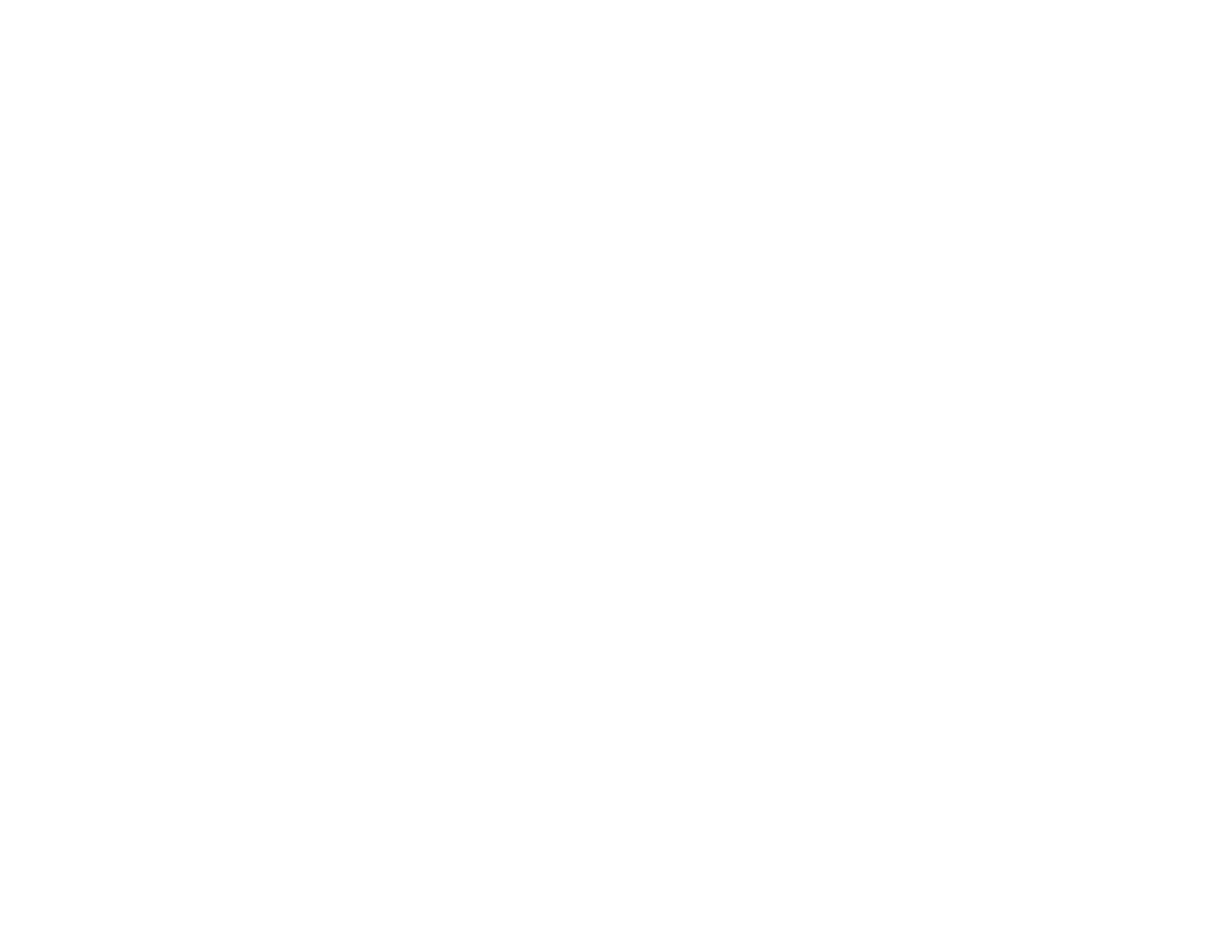
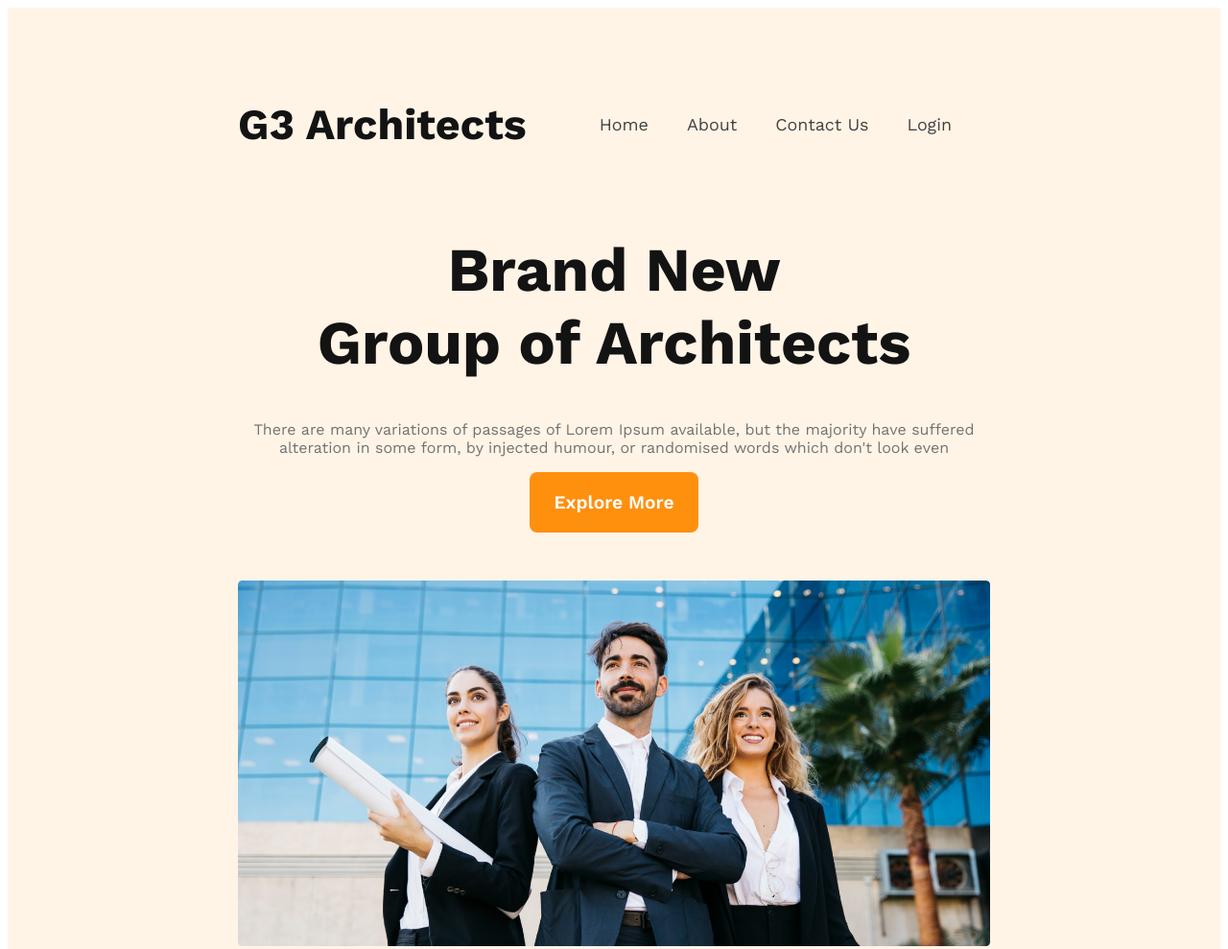
Before and after one commit to rar34/g3-architects, a plain HTML site: page index.html in a window 1280 px wide. Shown: the top 989 px of the page at 96% size. Before the commit the page ends 800 px from the top, so only its background shows below. Drawn offline with nearby package versions, Linux system fonts and the light colour scheme.

Commit message:
added header section

```diff
--- a/index.html
+++ b/index.html
@@ -1,5 +1,6 @@
 <!DOCTYPE html>
 <html lang="en">
+
 <head>
     <meta charset="UTF-8">
     <meta name="viewport" content="width=device-width, initial-scale=1.0">
@@ -7,7 +8,36 @@
 
     <link rel="stylesheet" href="styles/architects.css">
 </head>
+
 <body>
+    <header>
+        <nav>
+            <h3 class="nav-title">G3 Architects</h3>
+            <ul>
+                <li><a href="">Home</a></li>
+                <li><a href="">About</a></li>
+                <li><a href="">Contact Us</a></li>
+                <li><a href="">Login</a></li>
+            </ul>
+        </nav>
 
+        <div class="banner">
+            <div class="banner-content">
+                <h1 class="banner-title">Brand New <br> Group of Architects </h1>
+                <p class="banner-description">There are many variations of passages of Lorem Ipsum available, but the
+                    majority have suffered alteration in some form, by injected humour, or randomised words which don't
+                    look even</p>
+                <button class="btn-primary">Explore More</button>
+            </div>
+            <img src="images/banner.png" alt="">
+        </div>
+    </header>
+    <main>
+
+    </main>
+    <footer>
+
+    </footer>
 </body>
+
 </html>
--- a/styles/architects.css
+++ b/styles/architects.css
@@ -0,0 +1,99 @@
+/* work sans font */
+@import url('https://fonts.googleapis.com/css2?family=Work+Sans:wght@400;500;600;700;800&display=swap');
+
+*{
+    font-family: 'Work Sans', sans-serif;
+    /* margin: 0; */
+}
+
+/* shared style */
+.btn-primary{
+    font-size: 1.2rem;
+    color: white;
+    font-weight: 600;
+    padding: 20px 25px;
+    background-color: #FF900E;
+    border: 0;
+    border-radius: 8px;
+}
+
+/* header section style */
+header{
+    background: rgba(255, 144, 14, 0.10);
+    padding: 50px 240px;
+}
+nav{
+    display: flex;
+    justify-content: space-between;
+    align-items: center;
+}
+
+.nav-title{
+    color: #131313;
+    font-size: 2.8rem;
+    font-weight: 700;
+}
+
+nav ul{
+    display: flex;
+}
+
+nav li{
+    list-style: none;
+    margin-right: 40px;
+
+}
+nav li a{
+    text-decoration: none;
+    color: #424242;
+    font-size: 1.12rem;
+}
+
+/* Banner related style */
+.banner-content{
+    max-width: 800px;
+    text-align: center;
+    margin: 0 auto;
+}
+
+.banner-title{
+    font-size: 4rem;
+    color: #131313;
+    font-weight: 700;
+}
+.banner-description{
+    color: #727272;
+}
+
+.banner img{
+    width: 100%;
+    margin-top: 50px;
+}
+
+
+
+
+
+
+
+/* responsive style */
+/* small device */
+@media screen and (max-width: 576px) {
+    header{
+        padding: 20px;
+    }
+    nav{
+        flex-direction: column;
+    }
+}
+
+/* medium device */
+
+@media screen and (min-width: 576px) and (max-width: 992px) {
+    header{
+        padding: 20px;
+    }
+    nav{
+        flex-direction: column;
+    }
+}
```
